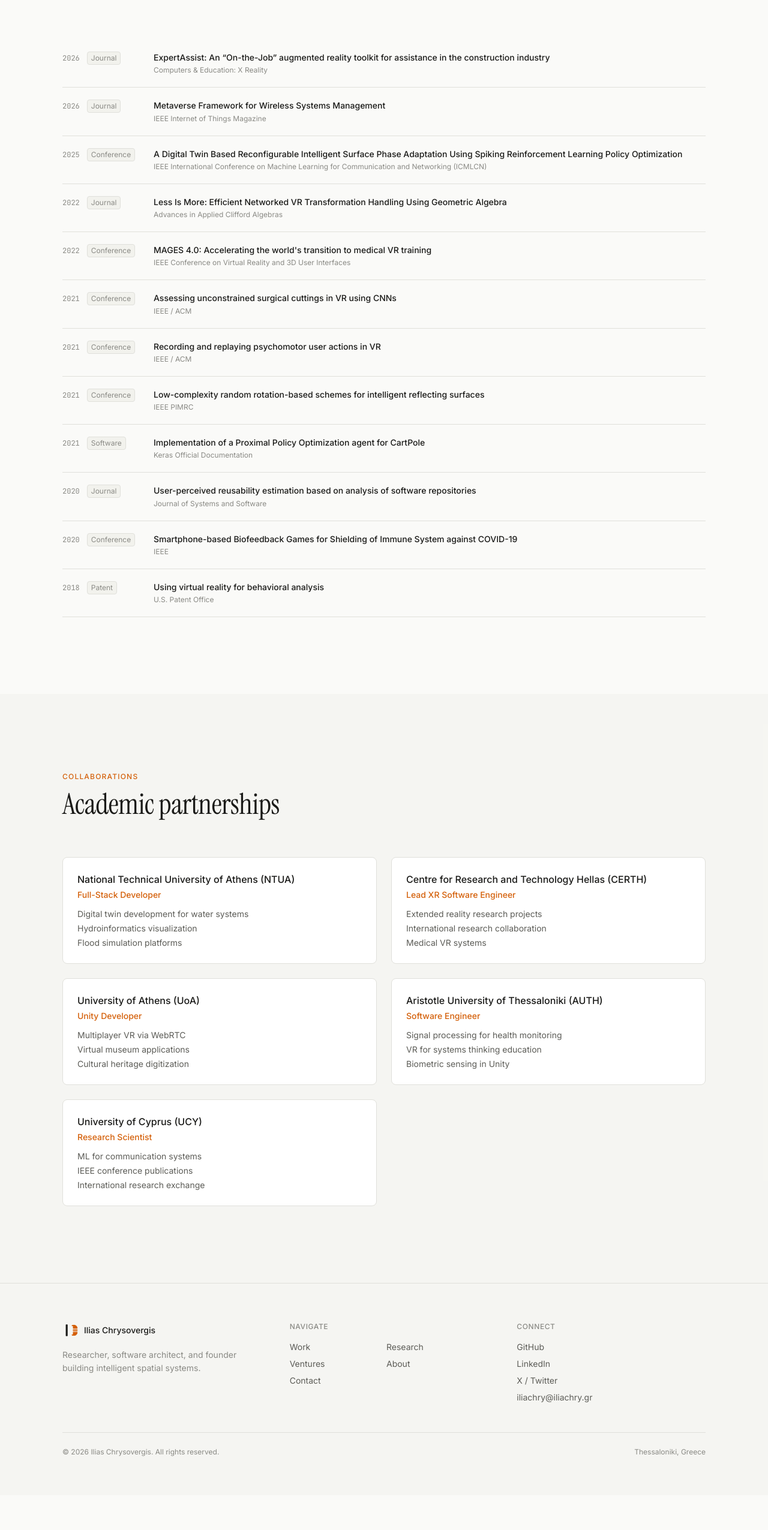
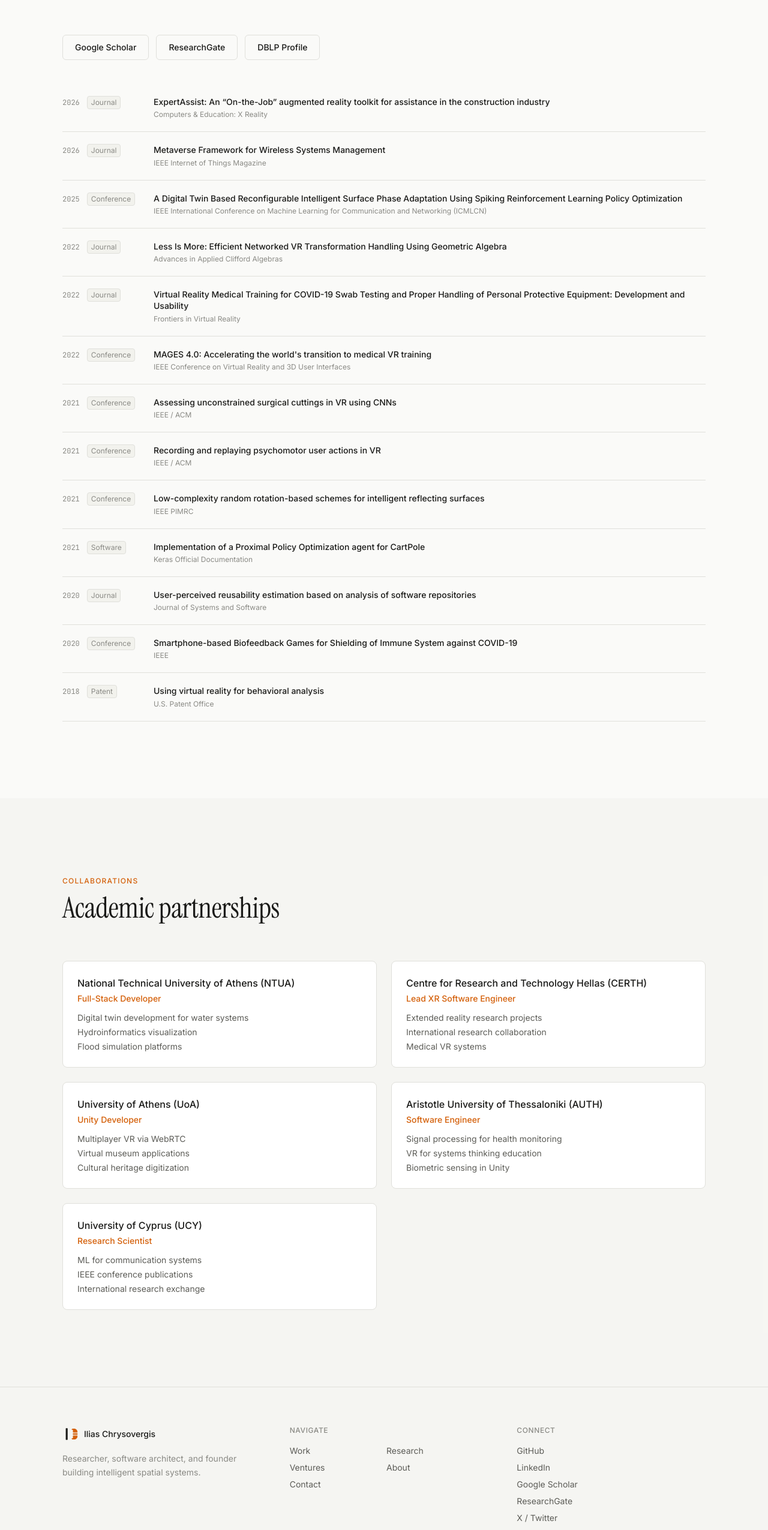
Before and after one commit to iliachry/iliachry.github.io, a Next.js app: page /research in a window 1280 px wide. Shown: the part 2604-5155 px from the top of the page at 60% size. Before the commit the page ends 5097 px from the top, so only its background shows below. Built offline with nearby package versions, Linux system fonts and the light colour scheme.

Commit message:
feat: add researchgate & dblp profiles, format social links, and add 2022 frontiers covid vr training publication

```diff
--- a/src/app/contact/page.tsx
+++ b/src/app/contact/page.tsx
@@ -155,9 +155,17 @@ export default function ContactPage() {
                             href={url}
                             target="_blank"
                             rel="noopener noreferrer"
-                            className="text-sm text-text-secondary hover:text-accent transition-colors capitalize"
+                            className="text-sm text-text-secondary hover:text-accent transition-colors"
                           >
-                            {platform === "twitter" ? "X / Twitter" : platform}
+                            {platform === "twitter"
+                              ? "X / Twitter"
+                              : platform === "researchgate"
+                              ? "ResearchGate"
+                              : platform === "scholar"
+                              ? "Google Scholar"
+                              : platform === "dblp"
+                              ? "DBLP Profile"
+                              : platform.charAt(0).toUpperCase() + platform.slice(1)}
                           </a>
                         ))}
                     </div>
--- a/src/app/research/page.tsx
+++ b/src/app/research/page.tsx
@@ -5,6 +5,8 @@ import { AnimateIn } from "@/components/ui/animate-in";
 import { Badge } from "@/components/ui/badge";
 import { phd, researchThemes, collaborations } from "@/data/research";
 import { getPublicationsByYear } from "@/data/publications";
+import { Button } from "@/components/ui/button";
+import { siteConfig } from "@/data/site";
 
 export const metadata: Metadata = {
   title: "Research",
@@ -114,6 +116,23 @@ export default function ResearchPage() {
             title="Papers, patents & contributions"
             description="Selected publications across IEEE, ACM, and other venues."
           />
+          <AnimateIn className="flex flex-wrap gap-3 mb-10 -mt-2">
+            {siteConfig.social.scholar && (
+              <Button href={siteConfig.social.scholar} variant="secondary" external>
+                Google Scholar
+              </Button>
+            )}
+            {siteConfig.social.researchgate && (
+              <Button href={siteConfig.social.researchgate} variant="secondary" external>
+                ResearchGate
+              </Button>
+            )}
+            {siteConfig.social.dblp && (
+              <Button href={siteConfig.social.dblp} variant="secondary" external>
+                DBLP Profile
+              </Button>
+            )}
+          </AnimateIn>
           <div className="space-y-0">
             {publications.map((pub, i) => (
               <AnimateIn key={`${pub.title}-${pub.year}`} delay={i * 0.03}>
--- a/src/components/layout/footer.tsx
+++ b/src/components/layout/footer.tsx
@@ -68,6 +68,26 @@ export function Footer() {
                   LinkedIn
                 </a>
               )}
+              {siteConfig.social.scholar && (
+                <a
+                  href={siteConfig.social.scholar}
+                  target="_blank"
+                  rel="noopener noreferrer"
+                  className="text-sm text-text-secondary hover:text-text-primary transition-colors"
+                >
+                  Google Scholar
+                </a>
+              )}
+              {siteConfig.social.researchgate && (
+                <a
+                  href={siteConfig.social.researchgate}
+                  target="_blank"
+                  rel="noopener noreferrer"
+                  className="text-sm text-text-secondary hover:text-text-primary transition-colors"
+                >
+                  ResearchGate
+                </a>
+              )}
               {siteConfig.social.twitter && (
                 <a
                   href={siteConfig.social.twitter}
--- a/src/data/publications.ts
+++ b/src/data/publications.ts
@@ -61,6 +61,18 @@ export const publications: Publication[] = [
     doi: "10.1007/s00006-022-01253-9",
     url: "https://doi.org/10.1007/s00006-022-01253-9",
     tags: ["Geometric Algebra", "VR Networking", "Optimization"],
+  },
+  {
+    title:
+      "Virtual Reality Medical Training for COVID-19 Swab Testing and Proper Handling of Personal Protective Equipment: Development and Usability",
+    authors:
+      "P. Zikas, M. Kamarianakis, N. Lydatakis, M. Kentros, I. Chrysovergis, G. Papagiannakis, et al.",
+    venue: "Frontiers in Virtual Reality",
+    year: 2022,
+    type: "journal",
+    doi: "10.3389/frvir.2021.740197",
+    url: "https://doi.org/10.3389/frvir.2021.740197",
+    tags: ["Medical VR", "COVID-19", "PPE Training", "Usability Evaluation"],
   },
   {
     title:
--- a/src/data/site.ts
+++ b/src/data/site.ts
@@ -25,6 +25,8 @@ export const siteConfig = {
     linkedin: "https://linkedin.com/in/ilias-chrysovergis",
     twitter: "https://x.com/iliachry",
     scholar: "https://scholar.google.com/citations?user=x5Zq1-QAAAAJ",
+    researchgate: "https://www.researchgate.net/profile/Ilias-Chrysovergis",
+    dblp: "https://dblp.org/pid/265/5737.html",
   },
 
   // SEO & Social Preview
```
